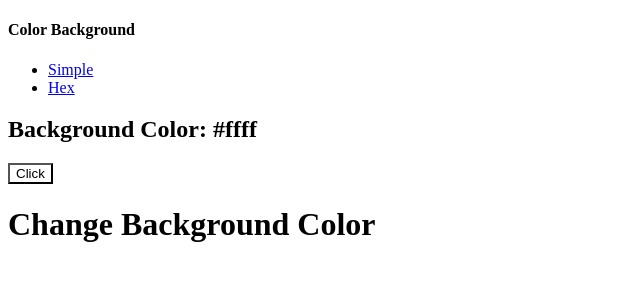
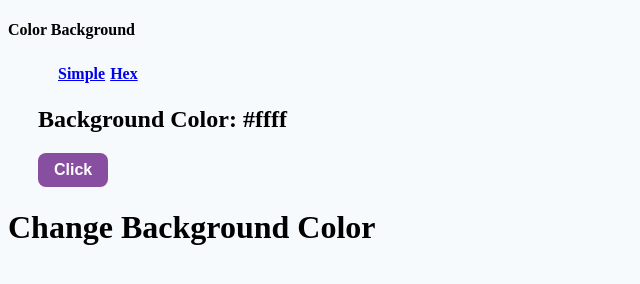
Before and after one commit to ghedin-ambevtech/javascript_projects, a plain HTML site: page background_color/index.html in a window 1280 px wide. Shown: the whole page, without its empty margins (0-640 px from the left). Drawn offline with Linux system fonts and the light colour scheme.

Commit message:
troca de cores

```diff
--- a/background_color/script.js
+++ b/background_color/script.js
@@ -4,5 +4,16 @@ const btn = document.getElementById('btn');
 const color = document.querySelector('.color')
 
 btn.addEventListener('click', function(){
-    console.log(document.body);
+  // get number random 0 - 3
+  const randomNumber = getNumberRandom();
+  console.log(randomNumber);
+  // change background color
+  document.body.style.backgroundColor = colors[randomNumber]
+  // change text of color
+  color.textContent = colors[randomNumber]
 })
+
+
+function getNumberRandom(){
+    return Math.floor(Math.random() * colors.length)
+}
--- a/background_color/style.css
+++ b/background_color/style.css
@@ -1,3 +1,30 @@
 * {
-  background-color: #ffff;
+  box-sizing: border-box;
 }
+
+body {
+  background-color: #f7fafc;
+}
+
+.nav-links,
+li {
+  font-weight: bold;
+  display: inline-flex;
+  align-items: center;
+  margin: 2px 0px 2px 5px;
+}
+
+.container {
+  padding: 0 30px;
+}
+
+button {
+  color: #fff;
+  background-color: #884ea0;
+  border: none;
+  font-size: 1rem;
+  padding: 0.5rem 1rem;
+  font-weight: 700;
+  border-radius: 0.5rem;
+  cursor: pointer;
+}
```
